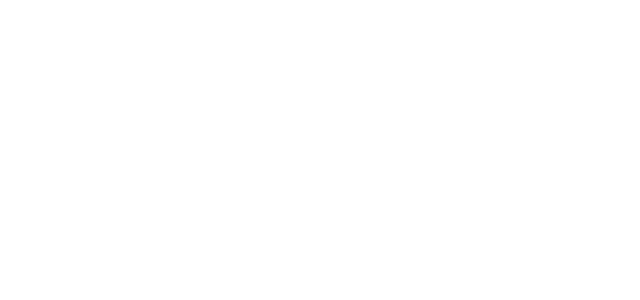
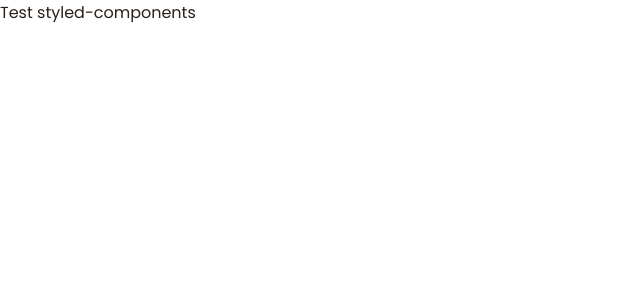
Before and after one commit to Marcus20119/lp_food-delivery, a React (Create React App) app: page / in a window 1280 px wide. Shown: the top 300 px of the page, without its empty margins (0-640 px from the left). Built offline with nearby package versions, Linux system fonts and the light colour scheme.

Commit message:
update styled-components config

```diff
--- /dev/null
+++ b/src/components/Base/Global/index.jsx
@@ -0,0 +1,61 @@
+import { css, createGlobalStyle } from 'styled-components';
+
+const GlobalClasses = css`
+  /* Font */
+  @font-face {
+    font-family: 'Khandy Holand Regular';
+    font-style: normal;
+    font-weight: normal;
+    src: local('Khandy Holand Regular'),
+      url('../fonts/KhandyHoland-p75Ev.woff') format('woff');
+  }
+  /* Reset CSS */
+  body {
+    font-family: 'Poppins', sans-serif;
+    -webkit-font-smoothing: antialiased;
+    -moz-osx-font-smoothing: grayscale;
+    overflow: overlay;
+  }
+  body::-webkit-scrollbar {
+    width: 18px;
+    height: 10px;
+    background-color: transparent;
+  }
+
+  body::-webkit-scrollbar-thumb {
+    border-radius: 10px;
+    border: 4px solid rgba(0, 0, 0, 0);
+    background-color: #ffcec9;
+    -webkit-background-clip: padding-box; /* for Safari */
+    background-clip: padding-box;
+  }
+  input,
+  textarea {
+    outline: none;
+  }
+  * {
+    margin: 0;
+    padding: 0;
+    -webkit-tap-highlight-color: transparent;
+    box-sizing: border-box;
+    scroll-behavior: smooth;
+    transition-property: all;
+    transition-timing-function: cubic-bezier(0.4, 0, 0.2, 1);
+    transition-duration: 150ms;
+  }
+  a {
+    text-decoration: none !important;
+  }
+  li {
+    list-style: none;
+  }
+  button {
+    border: none;
+  }
+`;
+
+const GlobalStyles = createGlobalStyle`
+  ${GlobalClasses}
+`;
+
+export default GlobalStyles;
--- /dev/null
+++ b/src/components/Base/Theme/index.jsx
@@ -0,0 +1,13 @@
+import { ThemeProvider } from 'styled-components';
+
+const theme = {
+  color: {
+    textBlack: '#292019',
+  },
+};
+
+const Theme = ({ children }) => {
+  return <ThemeProvider theme={theme}>{children}</ThemeProvider>;
+};
+
+export default Theme;
--- a/src/components/Frame1/index.jsx
+++ b/src/components/Frame1/index.jsx
@@ -1,5 +1,18 @@
+import styled, { css } from 'styled-components';
+
+const StyledCard = styled.div`
+  background-color: #fff;
+  .f1-text {
+    color: ${props => props.theme.color.textBlack};
+  }
+`;
+
 const Frame1 = () => {
-  return <div></div>;
+  return (
+    <StyledCard>
+      <p className="f1-text">Test styled-components</p>
+    </StyledCard>
+  );
 };
 
 export default Frame1;
--- a/src/index.jsx
+++ b/src/index.jsx
@@ -1,13 +1,18 @@
 import { Fragment } from 'react';
 import ReactDOM from 'react-dom/client';
 import App from './App';
+import GlobalStyles from './components/Base/Global';
+import Theme from './components/Base/Theme';
 import reportWebVitals from './reportWebVitals';
-import './scss/index.scss';
+// import './scss/index.scss';
 
 const root = ReactDOM.createRoot(document.getElementById('root'));
 root.render(
   <Fragment>
-    <App />
+    <Theme>
+      <GlobalStyles />
+      <App />
+    </Theme>
   </Fragment>
 );
 
--- a/src/scss/_fonts.scss
+++ /dev/null
@@ -1,7 +0,0 @@
-@font-face {
-  font-family: 'Khandy Holand Regular';
-  font-style: normal;
-  font-weight: normal;
-  src: local('Khandy Holand Regular'),
-    url('../fonts/KhandyHoland-p75Ev.woff') format('woff');
-}
--- a/src/scss/_variables.scss
+++ /dev/null
@@ -1,3 +0,0 @@
-:root {
-  --primary-color: #fe9e66;
-}
--- a/src/scss/index.scss
+++ /dev/null
@@ -1,45 +0,0 @@
-@import './variables';
-@import './fonts';
-
-body {
-  font-family: 'Poppins', sans-serif;
-  -webkit-font-smoothing: antialiased;
-  -moz-osx-font-smoothing: grayscale;
-  overflow: overlay;
-}
-body::-webkit-scrollbar {
-  width: 18px;
-  height: 10px;
-  background-color: transparent;
-}
-
-body::-webkit-scrollbar-thumb {
-  border-radius: 10px;
-  border: 4px solid rgba(0, 0, 0, 0);
-  background-color: #ffcec9;
-  -webkit-background-clip: padding-box; /* for Safari */
-  background-clip: padding-box;
-}
-input,
-textarea {
-  outline: none;
-}
-* {
-  margin: 0;
-  padding: 0;
-  -webkit-tap-highlight-color: transparent;
-  box-sizing: border-box;
-  scroll-behavior: smooth;
-  transition-property: all;
-  transition-timing-function: cubic-bezier(0.4, 0, 0.2, 1);
-  transition-duration: 150ms;
-}
-a {
-  text-decoration: none !important;
-}
-li {
-  list-style: none;
-}
-button {
-  border: none;
-}
```
